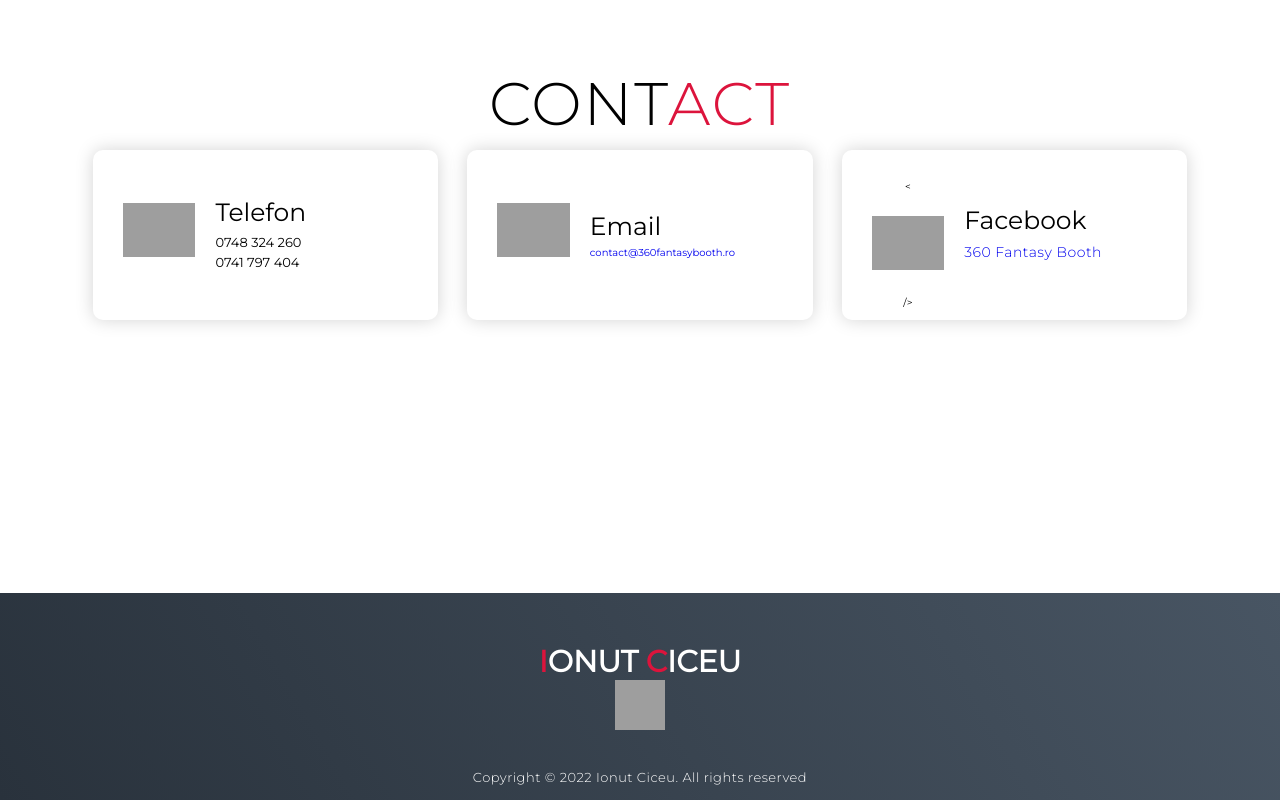
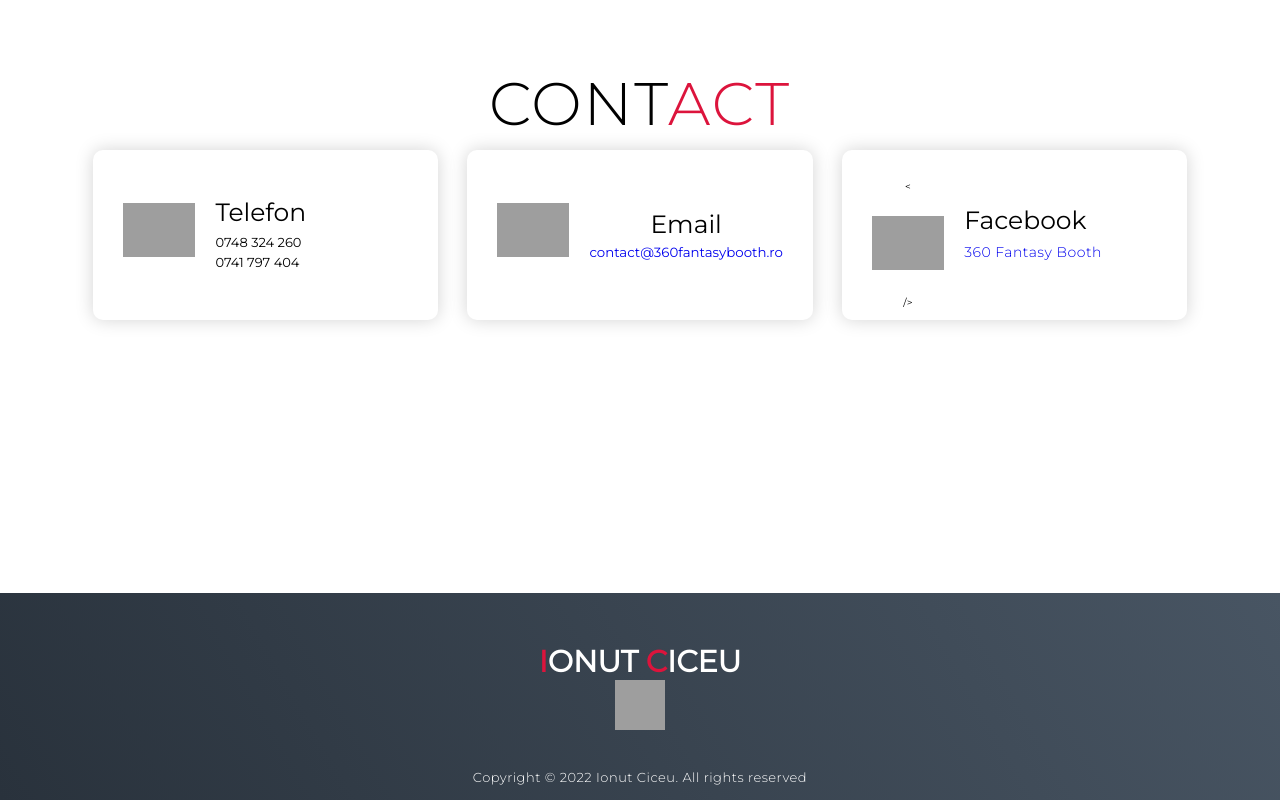
Before and after one commit to ICiceu28/Fantasy-Booth, a plain HTML site: page index.html in a window 1280 px wide. Shown: the part 3310-4110 px from the top of the page. Drawn offline with Linux system fonts and the light colour scheme; grey boxes are pictures that could not be loaded.

Commit message:
modificat marime text link mail si centrat text mail

```diff
--- a/index.html
+++ b/index.html
@@ -139,8 +139,8 @@
         <div class="contact-item">
           <div class="icon"><img src="https://img.icons8.com/bubbles/100/000000/new-post.png" /></div>
           <div class="contact-info">
-            <h1>Email</h1>
-            <a href="mailto:contact@360fantasybooth.ro">contact@360fantasybooth.ro</a>
+            <h1 style="text-align: center">Email</h1>
+            <a style="font-size: 10pt" href="mailto:contact@360fantasybooth.ro">contact@360fantasybooth.ro</a>
           </div>
         </div>
         <div class="contact-item">
```
